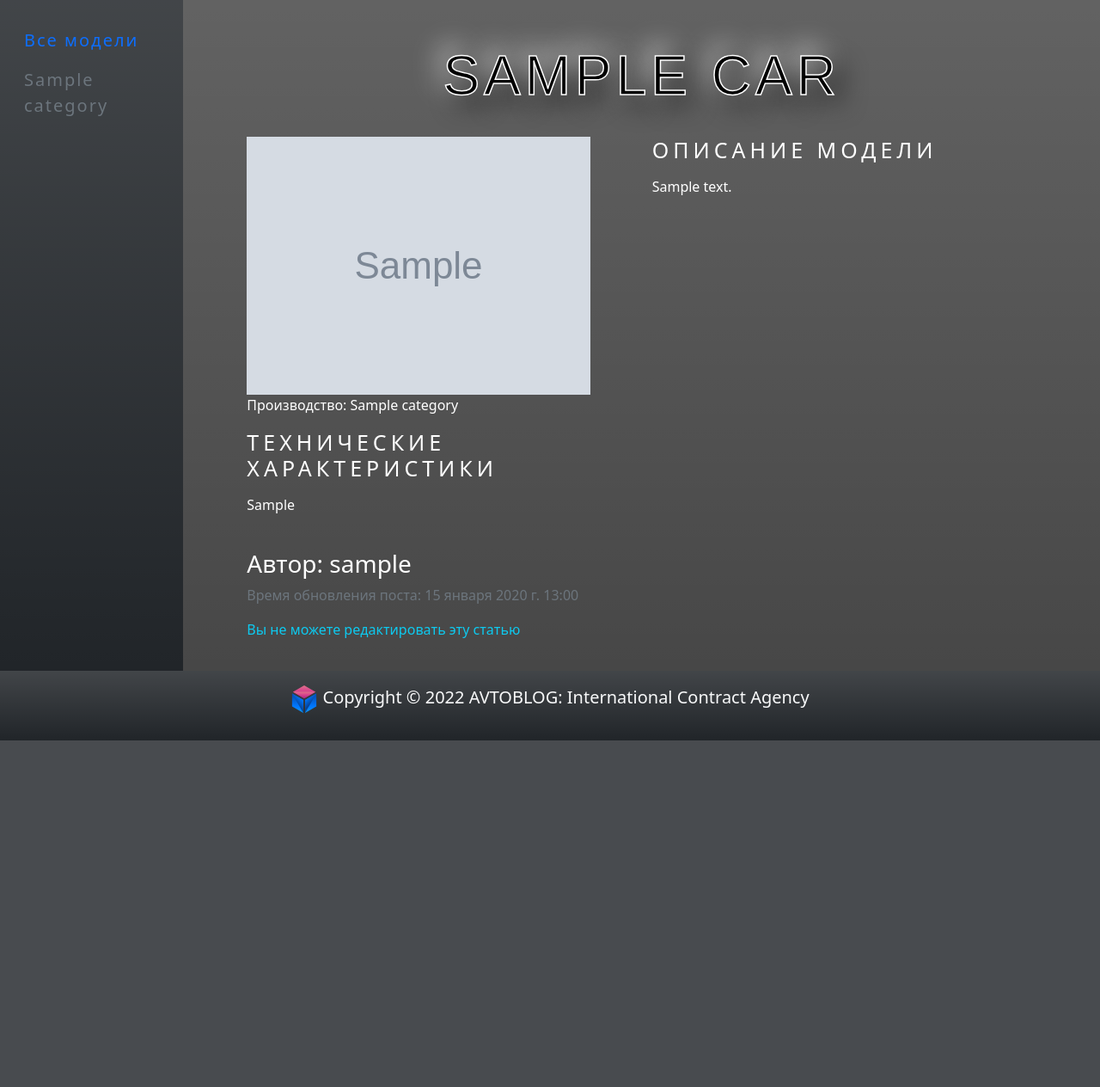
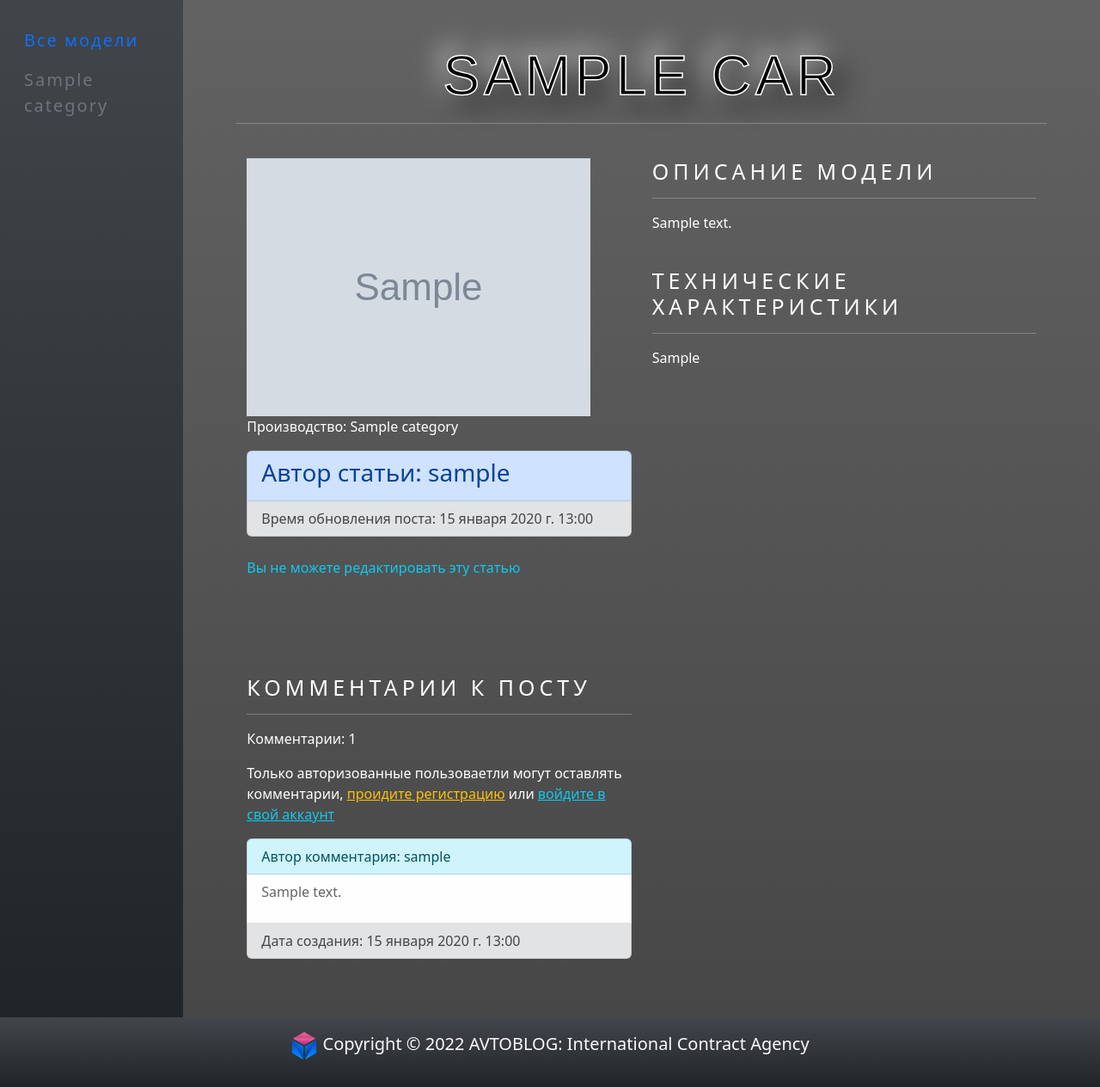
Before and after one commit to Mello134/avtoblog, a Django app: a page that uses blog/templates/blog/car.html in a window 1280 px wide. Shown: the part 62-1326 px from the top of the page at 86% size. Before the commit the page ends 923 px from the top, so only its background shows below. Run offline with Django 4.2, Linux system fonts and the light colour scheme; tables that the repository leaves empty hold one stand-in row (values such as "Sample post"); grey boxes marked "Sample" are stand-in pictures.

Commit message:
'Комментарии_к_посту'

```diff
--- a/blog/forms.py
+++ b/blog/forms.py
@@ -14,7 +14,6 @@ class CarAddForm(forms.ModelForm):
             'content': forms.Textarea(attrs={'cols': 60, 'rows': 6}),
             'tth': forms.Textarea(attrs={'cols': 60, 'rows': 3}),
         }
-
 
 
 # форма редактирования поста
@@ -34,12 +33,16 @@ class CarUpdateForm(forms.ModelForm):
         }
 
 
+# форма для комментария
+class CommentForm(forms.ModelForm):
+    class Meta:
+        model = Comment  # наша модель
+        # поля отображаемые в форме
+        fields = ['text_comment']
+        widgets = {
+            'text_comment': forms.Textarea(attrs={'rows': 1}),
+        }
 
 
-# form-label
-########################################
-# VIEWS.PY - class UpdatePostView(UpdateView):
-# перенаправление сделать или нет VIEWS.PY - class UpdatePostView(UpdateView):
-# FORMS.PY - PHOTO
-# update_post.html - ДОБААВЬ ошибки ИЛИ ОНИ И ТАК РАБОТАЮТ..
-# update_post.html - <form action="{%  url 'update_post' car_slug=car.slug cat_slug=car.cat.slug %}" method="post" enctype="multipart/form-data">
+# 'text_comment': forms.Textarea(attrs={'cols': 50, 'rows': 1}),
+# form-control-sm
--- a/blog/models.py
+++ b/blog/models.py
@@ -55,3 +55,17 @@ class Category(models.Model):
     # функция формирования маршрута к ссылке
     def get_absolute_url(self):
         return reverse('category', kwargs={'cat_slug': self.slug})
+
+
+# класс комментарии
+class Comment(models.Model):
+    # отношение к определенному посту (записи в Car)
+    car_post = models.ForeignKey(Car, on_delete=models.CASCADE, verbose_name='Статья', blank=True, null=True, related_name='comment_car')
+    # автор - связь с моделью User
+    author_comment = models.ForeignKey(User, on_delete=models.CASCADE, verbose_name='Автор комментария', blank=True, null=True)
+    # дата создания комментария
+    time_create_comment = models.DateTimeField(auto_now_add=True, verbose_name='Время создания комментария')
+    # текст комментария
+    text_comment = models.TextField(verbose_name='Текст комментария')
+    # статус комментария (видно/не видно)
+    status_comment = models.BooleanField(verbose_name='Видимость комментария', default=True)
--- a/blog/templates/blog/car.html
+++ b/blog/templates/blog/car.html
@@ -10,7 +10,10 @@
 
 
 
-<h1 class="text_shadow">{{ car.title }}</h1><br>
+<h1 class="text_shadow">{{ car.title }}</h1>
+<hr>
+<br>
+
 
 
 <div class="container-fluid" >
@@ -22,13 +25,15 @@
 			<a href="{{ car.cat.get_absolute_url }}" class="nav-link active">
 				<p>Производство: {{ car.cat }}</p>
 			</a>
-			<h3 class="text_desc">Технические характеристики</h3>
-			<p>{{ car.tth|linebreaks}}</p><br>
 
 
 
-			<h3>Автор: {{ car.author }}</h3>
-			<p class="text-muted">Время обновления поста: {{ car.time_update }}</p>
+			<ul class="list-group">
+				<li class="list-group-item list-group-item-primary">
+					<h3>Автор статьи: {{ car.author }}</h3>
+				</li>
+				<li class="list-group-item list-group-item-secondary">Время обновления поста: {{ car.time_update }}</li>
+			</ul><br>
 
 			{% if car.author == request.user or request.user.id == 1 %}
 
@@ -41,10 +46,64 @@
 
 			{% endif %}
 
+
+			<!-- Комментарии -->
+			<br><br><br><br>
+			<h3 class="text_desc">Комментарии к посту</h3>
+			<hr>
+
+
+			<p>Комментарии: {{ car.comment_car.all.count }}</p>
+
+			{% if request.user.is_authenticated %}
+
+			<form action="" method="post" id="add_comment" enctype="multipart/form-data">
+			{% csrf_token %}
+			<div class="col-6">{{ form.as_p }}</div>
+			</form>
+
+
+			<button form="add_comment" type="submit" class="btn btn-primary btn-md">
+				Добавить комментарий
+			</button><br><br>
+
+			{% else %}
+
+			<p class="text-white">Только авторизованные пользоваетли могут оставлять комментарии,
+			<a class="link-warning" href="{% url 'register' %}">проидите регистрацию</a>
+			или
+			<a class="link-info" href="{% url 'login' %}">войдите в свой аккаунт</a></p>
+
+
+
+			{% endif %}
+
+
+			<!-- Обращение к комментарию из объекта с помощью related_name='comment_car'
+			из class Comment(models.Model): - car_post -->
+			<!-- <p>{{ car.comment_car.all }}</p> -->
+			{% for сom_element in car.comment_car.all reversed  %}
+
+			<ul class="list-group">
+				<li class="list-group-item list-group-item-info">Автор комментария: {{ сom_element.author_comment }}</li>
+				<li class="list-group-item list-group-item-light">{{ сom_element.text_comment|linebreaks }}</li>
+				<li class="list-group-item list-group-item-secondary">Дата создания: {{ сom_element.time_create_comment }}</li>
+			</ul>
+
+			<br><br>
+
+
+			{% endfor %}
+
+
 		</div>
 		<div class="col-6">
 			<h3 class="text_desc">Описание модели</h3>
+			<hr>
 			<p>{{ car.content|linebreaks }}</p><br>
+			<h3 class="text_desc">Технические характеристики</h3>
+			<hr>
+			<p>{{ car.tth|linebreaks}}</p><br>
 		</div>
 	</div>
 </div>
--- a/blog/urls.py
+++ b/blog/urls.py
@@ -4,7 +4,8 @@ from .views import *
 urlpatterns = [
     path('', show_home, name='home'),
     path('category/<slug:cat_slug>/', show_categories, name="category"),
-    path('category/<slug:cat_slug>/<slug:car_slug>/', show_car, name='car'),
+    path('category/<slug:cat_slug>/<slug:car_slug>/', ShowCar.as_view(), name='car'),
+    # path('category/<slug:cat_slug>/<slug:car_slug>/', show_car, name='car'),
     path('add_post/', show_add_post, name='add_post'),
     path('category/<slug:cat_slug>/<slug:car_slug>/update/', UpdatePostView.as_view(), name='update_post'),
     path('category/<slug:cat_slug>/<slug:car_slug>/delete/', DeletePostView.as_view(), name='delete_post'),
--- a/blog/views.py
+++ b/blog/views.py
@@ -1,8 +1,11 @@
+
+from django.http import HttpResponse
 from django.shortcuts import render, redirect, get_object_or_404
 from django.urls import reverse_lazy  # перенаправление
-from django.views.generic import UpdateView, DeleteView
+from django.views.generic import UpdateView, DeleteView, DetailView
+from django.views.generic.edit import FormMixin
 
-from .forms import CarAddForm, CarUpdateForm
+from .forms import CarAddForm, CarUpdateForm, CommentForm  # наши формы forms.py
 from .models import *
 from django.core.paginator import Paginator
 
@@ -51,14 +54,75 @@ def show_categories(request, cat_slug):  # в скобках то что пол
 
 
 # страница отдельной машины
-def show_car(request, car_slug, cat_slug):
-    car = Car.objects.get(slug=car_slug)
-    context = {
-        'cat_selected': cat_slug,
-        'all_categories': all_categories,
-        'car': car,
-    }
-    return render(request, 'blog/car.html', context=context)
+# def show_car(request, car_slug, cat_slug):
+    # car = Car.objects.get(slug=car_slug)
+    # context = {
+        # 'cat_selected': cat_slug,
+        # 'all_categories': all_categories,
+        # 'car': car,
+    # }
+    # return render(request, 'blog/car.html', context=context)
+
+
+###############################################3
+# для отображения успешности создания формы - не работает!
+# уточни позже
+# class CustomSuccessMessage:
+#    @property
+#    def success_msg(self):
+#        return False
+#
+#    def form_valid(self, form):
+#        messages.success(self.request, self.success_msg)
+#        return super().form_valid(form)
+##################################################
+
+
+# страница отдельной машины
+class ShowCar(DataMixin, DetailView, FormMixin):
+    model = Car
+    template_name = 'blog/car.html'
+    # !указываем только car_slug - из get_absolute_ur
+    # !несмотря на то что в пути есть и car_slug ? почему так хз
+    slug_url_kwarg = 'car_slug'  # !для пути 'category/<slug:cat_slug>/<slug:car_slug>/'
+    # context_object_name = 'car'  # обращаемся в шаблоне {{ car.поле }} - вместо object
+    form_class = CommentForm  # наша форма для комментариев
+    # success_msg = 'Комментарий создан!'  # сообщение при успешном создании комментария - РАЗБЕРИСЬ
+
+    # определим перенаправление на нашу страницу, после отправки комментария, так как в пути у нас есть cat_slug, car_slug
+    def get_success_url(self, **kwargs):
+        # get_object() - это по сути Car.objects.get(1 штука)
+        # kwargs - мы добавляем /<slug:cat_slug>/<slug:car_slug>/
+        # полный наш путь равен пути path = 'car' - для этого и добавляли cat_slug car_slug
+        # То есть при успешном заполнении формы (отправка комментария, нас оставит на этой же странице)
+        return reverse_lazy('car', kwargs={'cat_slug': self.get_object().cat.slug, 'car_slug': self.get_object().slug})
+
+    # переопределяем метод пост (для того чтобы сохранялись комментарии)
+    # self - это все объекты класса
+    # request- запрос от пользователя
+    def post(self, request, **kwargs):
+        form = self.get_form()  # в переменной form занесли ту форму которую отправили
+        # 2
+        if form.is_valid():  # проверка правильности формы
+            return self.form_valid(form)  # выполняется после form_valid - передаёт уже сохранённую форму
+        else:
+            return self.form_invalid(form)  # иначе вернёт что у нас неправильно
+
+    # 1
+    def form_valid(self, form):  # берём форму
+        self.object = form.save(commit=False)
+        self.object.car_post = self.get_object()  # получение и запись экземпляра статьи (одной машины)
+        self.object.author_comment = self.request.user  # получение и запись имени автора
+        self.object.save()  # форма пересохраняется с новыми данными
+        return super().form_valid(form)  # форма передаётся в базу данных и программа продолжит свои действия
+
+    # формируем полный контекст
+    # kwargs = {'cat_slug': self.cat.slug, 'car_slug': self.slug}
+    # kwargs (пример из одного поста) = {'cat_slug': 'italy', 'car_slug': 'ferrari-488-gtb'}
+    def get_context_data(self, object_list=None, **kwargs):
+        context = super().get_context_data(**kwargs)  # распаковываем изначальный контекст
+        c_def = self.get_user_context(cat_selected=self.kwargs['cat_slug'])
+        return {**context, **c_def}  # в шаблон передаём полный контекст
 
 
 # добавление нового поста
```
Also changed, not shown: blog/migrations/0004_comment.py (added).
